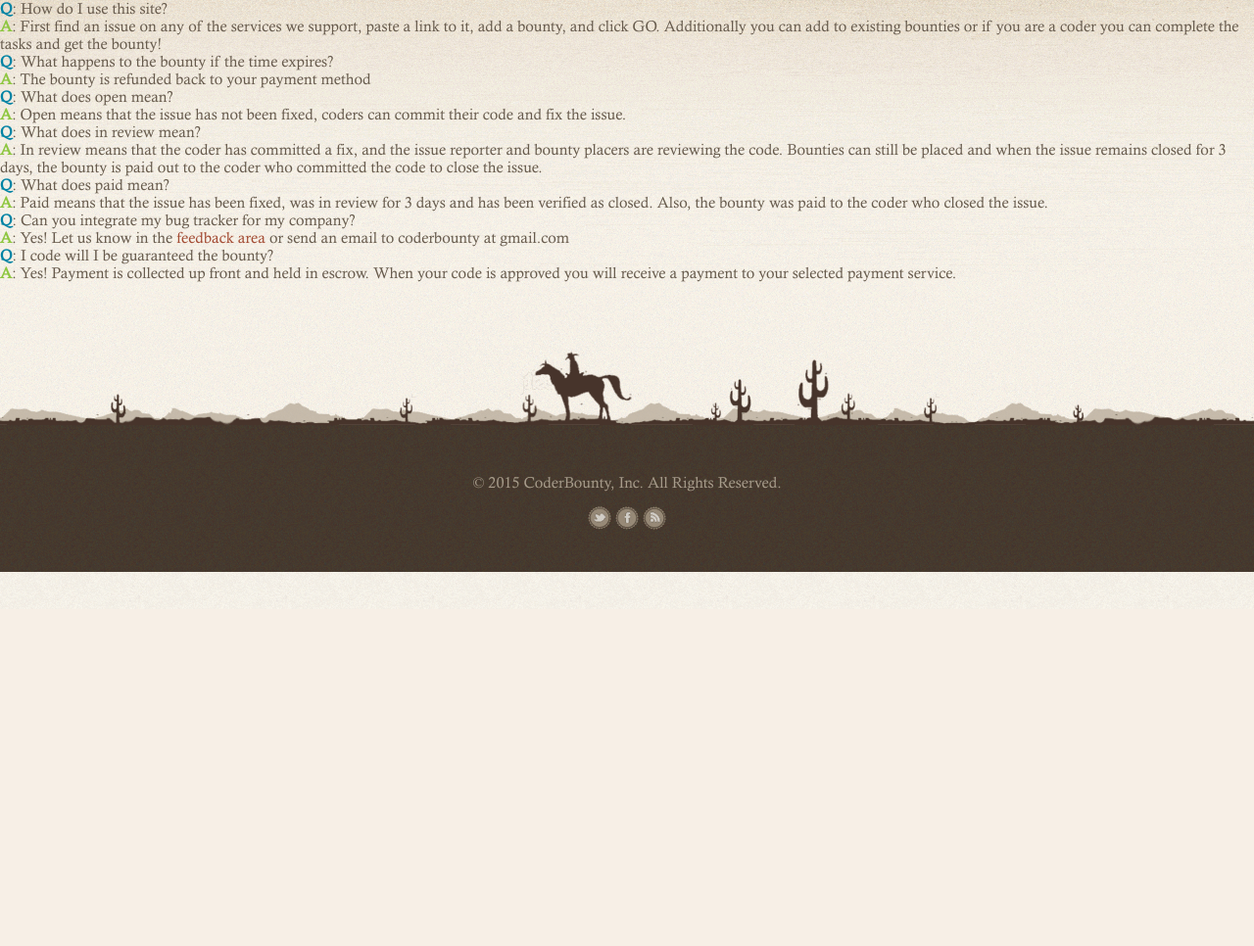
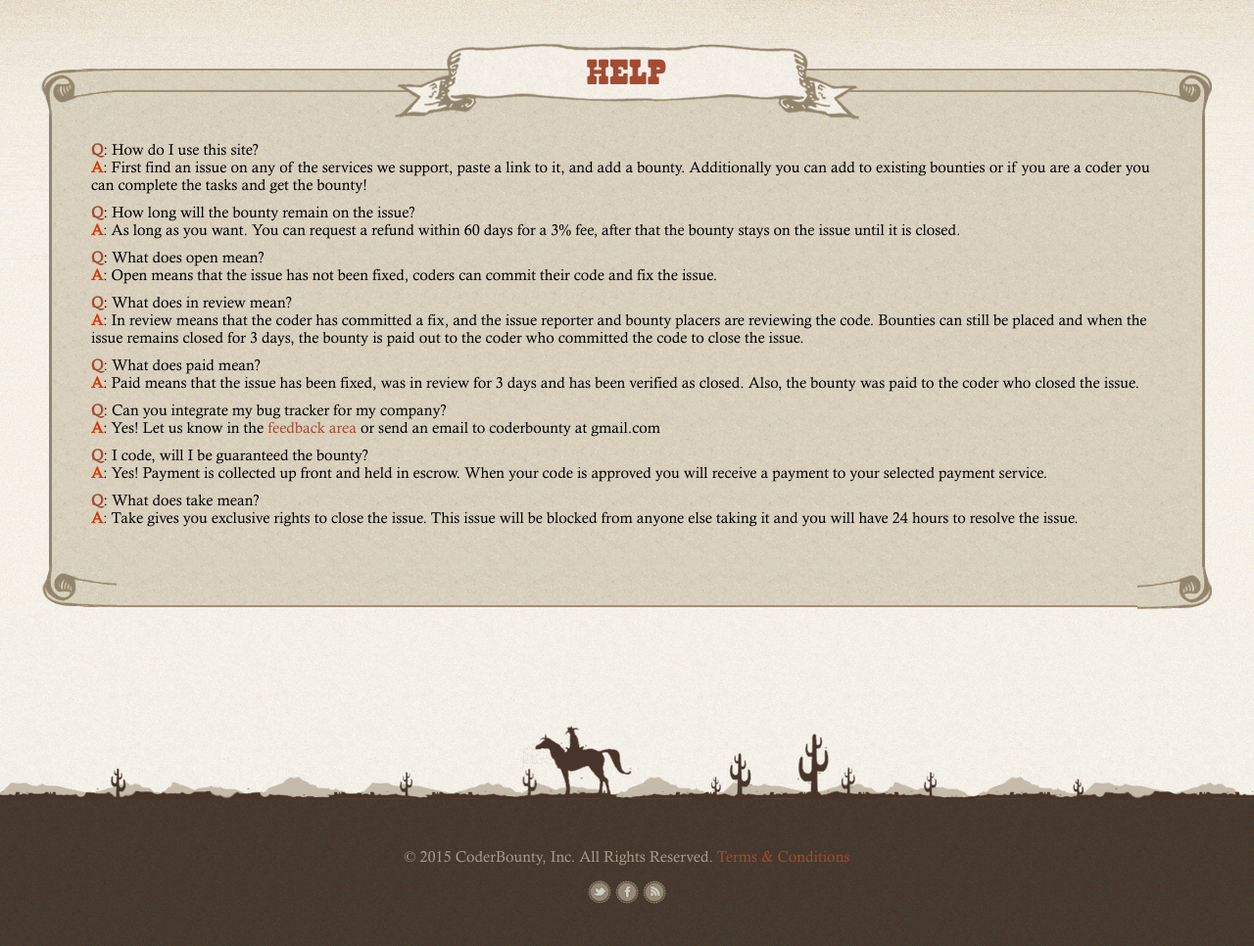
Before and after one commit to shraddha213408/coderbounty, a Django app: template coderbounty/templates/help.html in a window 1280 px wide. Shown: the part 178-1144 px from the top of the page at 98% size. Before the commit the page ends 792 px from the top, so only its background shows below. Run offline with Django 3.2, Linux system fonts and the light colour scheme; the template is opened without the code that fills it, so the values that code supplies are empty; some libraries are stand-ins or nearby versions.

Commit message:
close #12 close #11 close #9

```diff
--- a/coderbounty/templates/base.html
+++ b/coderbounty/templates/base.html
@@ -84,7 +84,7 @@
         <div class="footer-symbol"></div>
         <div class="copyrights">
             <div class="wrapper-global">
-                <p>© {% now "Y" %} CoderBounty, Inc. All Rights Reserved.</p>
+                <p>© {% now "Y" %} CoderBounty, Inc. All Rights Reserved. <a href="/terms">Terms & Conditions</a></p>
                 <ul class="footer-social">
                     <li><a class="twitter" href="https://twitter.com/coderbounty"></a></li>
                     <li><a class="facebook" href="https://www.facebook.com/coderbounty"></a></li>
--- a/coderbounty/templates/help.html
+++ b/coderbounty/templates/help.html
@@ -1,24 +1,44 @@
 {% extends "page_template.html" %}
 
 {% block content %}
+<style>
+p {margin-bottom:10px;}
+</style>
+    <div class="section-postBounty">
+        <div class="wrapper-global grid">
+            <div class="col-20">
+                <section class="frame frame-dark-paper">
+                    <span class="bugfix-top"></span>
+                    <div class="frame-content">
+                        <h1 class="titlebar-paper"><span>Help</span></h1>
 
-                <div class="form_box">
-                    <div class="about">
-                        <p><span style="color:#0083a4;font-weight:bold;">Q</span>: How do I use this site?</br>
-                            <span style="color:#8dc63f;font-weight:bold;">A</span>: First find an issue on any of the services we support, paste a link to it, add a bounty, and click GO.  Additionally you can add to existing bounties or if you are a coder you can complete the tasks and get the bounty!</p>
-                        <p><span style="color:#0083a4;font-weight:bold;">Q</span>: What happens to the bounty if the time expires?</br>
-                            <span style="color:#8dc63f;font-weight:bold;">A</span>: The bounty is refunded back to your payment method</p>
-                        <p><span style="color:#0083a4;font-weight:bold;">Q</span>: What does open mean?</br>
-                            <span style="color:#8dc63f;font-weight:bold;">A</span>: Open means that the issue has not been fixed, coders can commit their code and fix the issue.</p>
-                        <p><span style="color:#0083a4;font-weight:bold;">Q</span>: What does in review mean?</br>
-                            <span style="color:#8dc63f;font-weight:bold;">A</span>: In review means that the coder has committed a fix, and the issue reporter and bounty placers are reviewing the code.  Bounties can still be placed and when the issue remains closed for 3 days, the bounty is paid out to the coder who committed the code to close the issue.</p>
-                        <p><span style="color:#0083a4;font-weight:bold;">Q</span>: What does paid mean?</br>
-                            <span style="color:#8dc63f;font-weight:bold;">A</span>: Paid means that the issue has been fixed, was in review for 3 days and has been verified as closed.  Also, the bounty was paid to the coder who closed the issue.</p>
-                        <p><span style="color:#0083a4;font-weight:bold;">Q</span>: Can you integrate my bug tracker for my company?</br>
-                            <span style="color:#8dc63f;font-weight:bold;">A</span>: Yes! Let us know in the <a href="javascript:UserVoice.showPopupWidget();">feedback area</a> or send an email to coderbounty at gmail.com</p>
-                        <p><span style="color:#0083a4;font-weight:bold;">Q</span>: I code will I be guaranteed the bounty?</br>
-                            <span style="color:#8dc63f;font-weight:bold;">A</span>: Yes! Payment is collected up front and held in escrow.  When your code is approved you will receive a payment to your selected payment service.</p>
+                            <div class="grid">
+                            <div style="padding:40px; color:black; ">
+
+                        <p><span style="color:#A34B33;font-weight:bold;">Q</span>: How do I use this site?</br>
+                            <span style="color:#D93600;font-weight:bold;">A</span>: First find an issue on any of the services we support, paste a link to it, and add a bounty.  Additionally you can add to existing bounties or if you are a coder you can complete the tasks and get the bounty!</p>
+                        <p><span style="color:#A34B33;font-weight:bold;">Q</span>: How long will the bounty remain on the issue?</br>
+                            <span style="color:#D93600;font-weight:bold;">A</span>: As long as you want.  You can request a refund within 60 days for a 3% fee, after that the bounty stays on the issue until it is closed.</p>
+                        <p><span style="color:#A34B33;font-weight:bold;">Q</span>: What does open mean?</br>
+                            <span style="color:#D93600;font-weight:bold;">A</span>: Open means that the issue has not been fixed, coders can commit their code and fix the issue.</p>
+                        <p><span style="color:#A34B33;font-weight:bold;">Q</span>: What does in review mean?</br>
+                            <span style="color:#D93600;font-weight:bold;">A</span>: In review means that the coder has committed a fix, and the issue reporter and bounty placers are reviewing the code.  Bounties can still be placed and when the issue remains closed for 3 days, the bounty is paid out to the coder who committed the code to close the issue.</p>
+                        <p><span style="color:#A34B33;font-weight:bold;">Q</span>: What does paid mean?</br>
+                            <span style="color:#D93600;font-weight:bold;">A</span>: Paid means that the issue has been fixed, was in review for 3 days and has been verified as closed.  Also, the bounty was paid to the coder who closed the issue.</p>
+                        <p><span style="color:#A34B33;font-weight:bold;">Q</span>: Can you integrate my bug tracker for my company?</br>
+                            <span style="color:#D93600;font-weight:bold;">A</span>: Yes! Let us know in the <a href="http://coderbounty.uservoice.com" target="_new">feedback area</a> or send an email to coderbounty at gmail.com</p>
+                        <p><span style="color:#A34B33;font-weight:bold;">Q</span>: I code, will I be guaranteed the bounty?</br>
+                            <span style="color:#D93600;font-weight:bold;">A</span>: Yes! Payment is collected up front and held in escrow.  When your code is approved you will receive a payment to your selected payment service.</p>
+                        <p><span style="color:#A34B33;font-weight:bold;">Q</span>: What does take mean?</br>
+                            <span style="color:#D93600;font-weight:bold;">A</span>: Take gives you exclusive rights to close the issue.  This issue will be blocked from anyone else taking it and you will have 24 hours to resolve the issue.</p>
+                                </div>
+                            </div>
                     </div>
-                </div><!--form_box end-->
+
+                </section>
+            </div>
+        </div>
+    </div>
+<div>
 
 {% endblock content %}
```
Also changed, not shown: coderbounty/templates/about.html (+26 -7 lines), coderbounty/templates/post.html (+1 -39 lines), coderbounty/templates/terms.html (+23 -7 lines).
